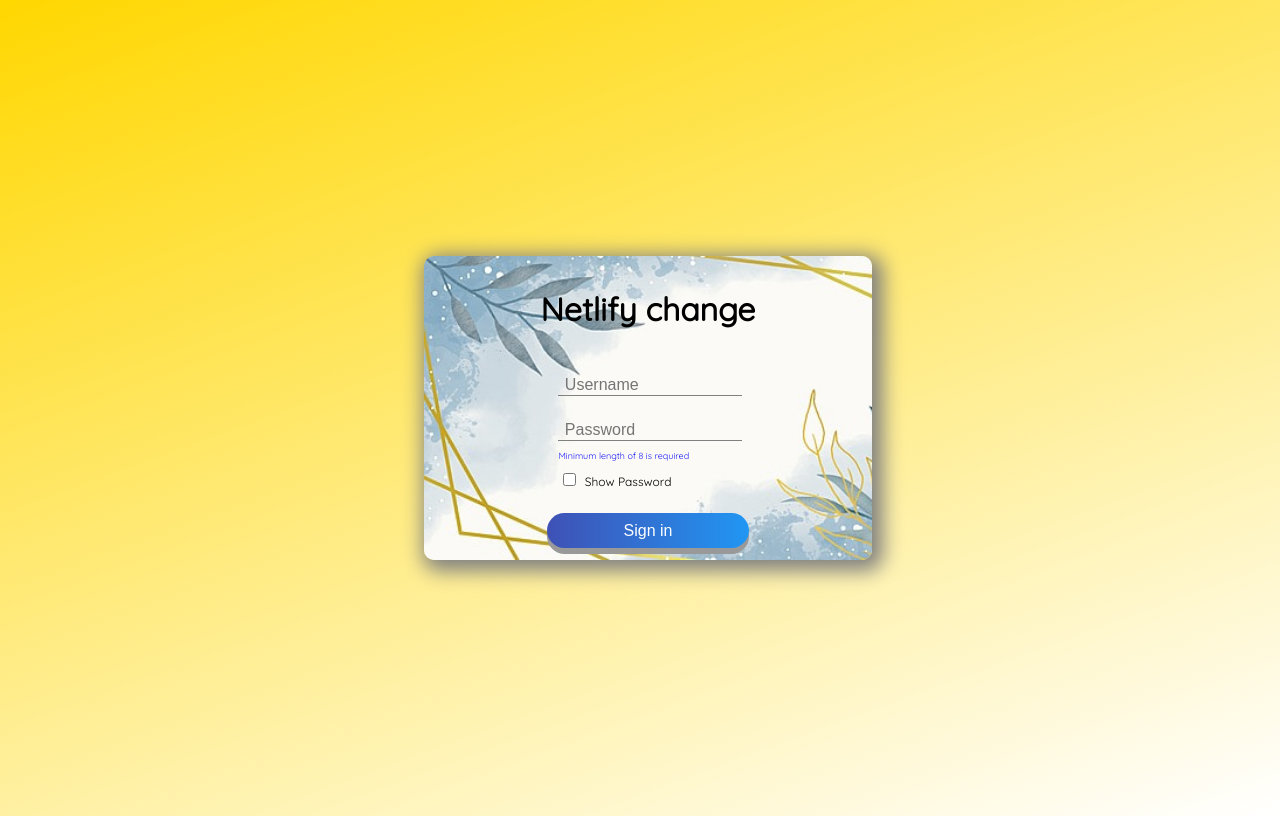
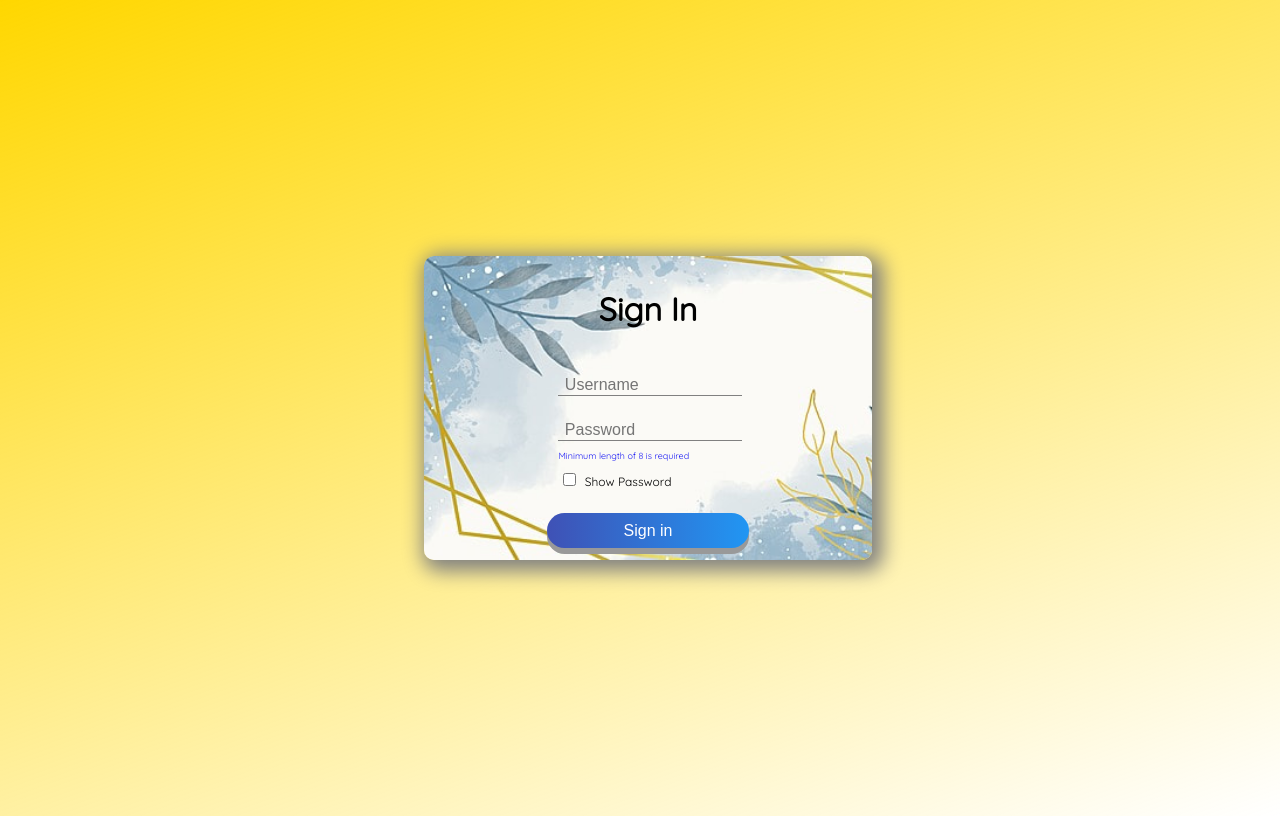
Before and after one commit to camper2018/login-ui-ali, a plain HTML site: page index.html in a window 1280 px wide. Drawn offline with Linux system fonts and the light colour scheme.

Commit message:
Remove test changes

```diff
--- a/index.html
+++ b/index.html
@@ -10,7 +10,7 @@
 <body>
     <form action="" id="login">
         <div class="card">
-            <h1>Netlify change</h1>
+            <h1>Sign In</h1>
             <div>
                 <label for="username"></label>
                 <input type="text" id="username" name="username" placeholder=" Username" required autocomplete="on">
```
